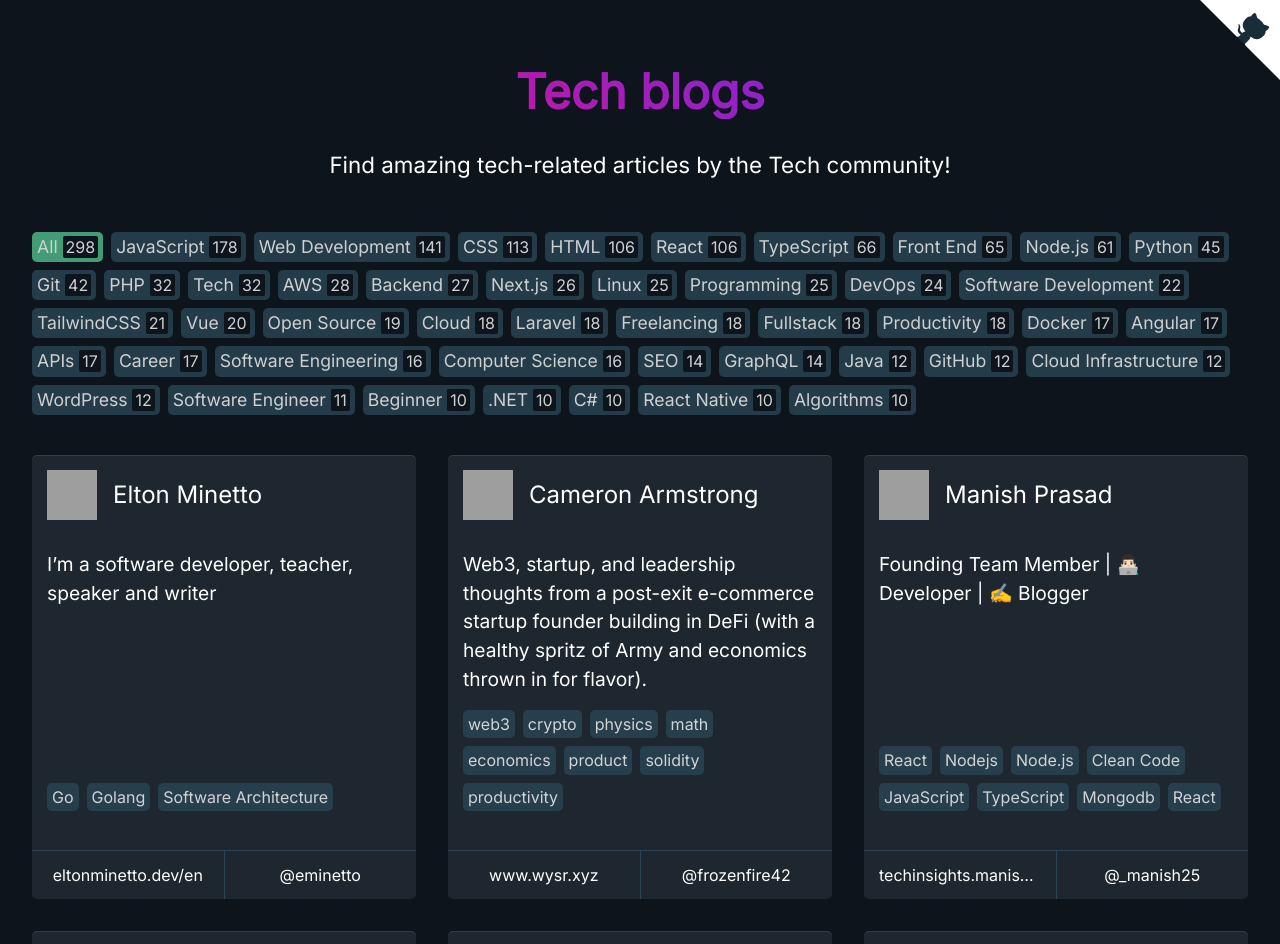
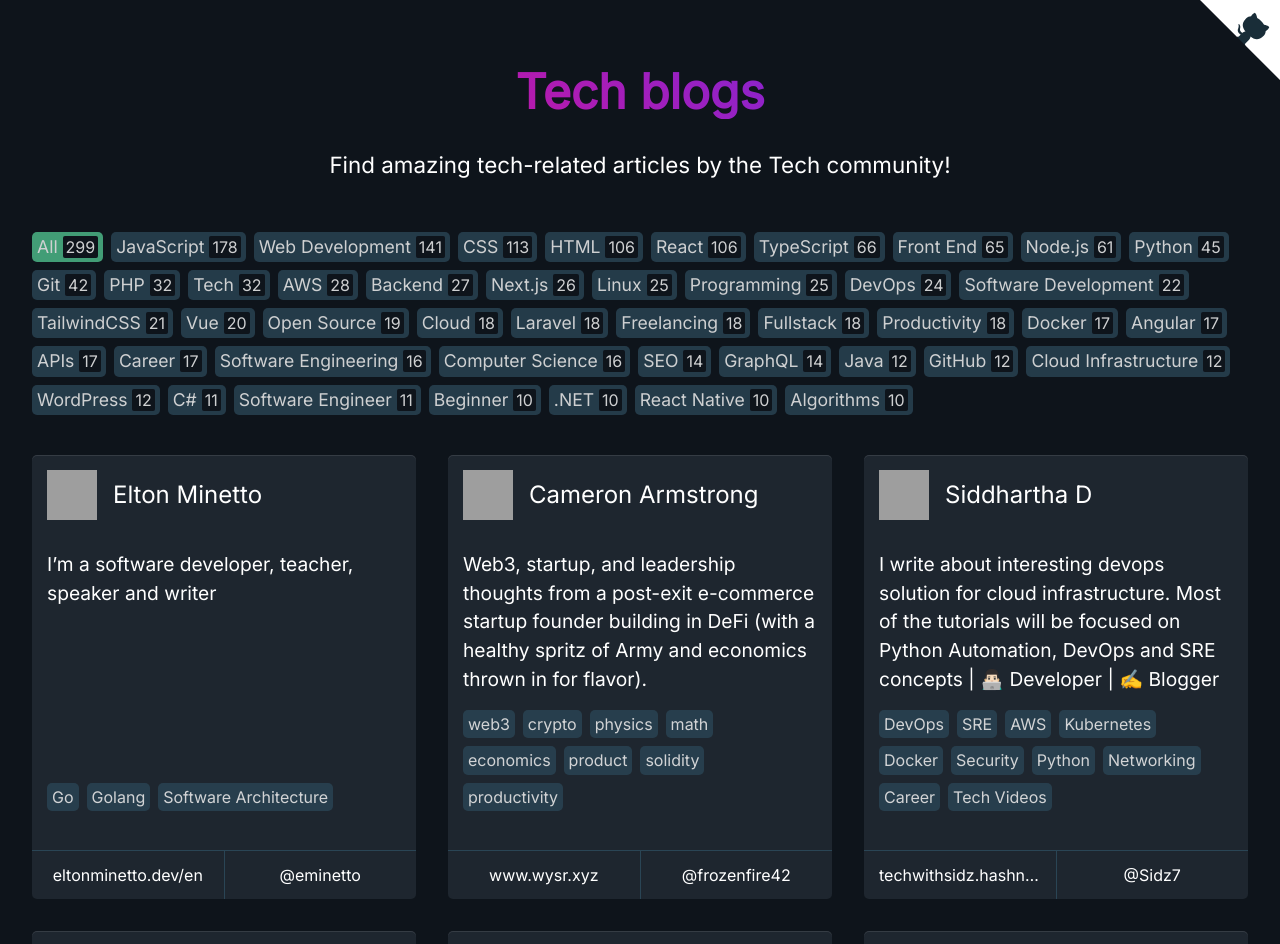
Before and after one commit to markodenic/awesome-tech-blogs, a Nuxt app: page /list in a window 1280 px wide. Shown: the top 944 px of the page. Built offline with nearby package versions, Linux system fonts and the light colour scheme; grey boxes are pictures that could not be loaded.

Commit message:
Added alp1n3.dev blog

```diff
--- a/data.js
+++ b/data.js
@@ -1007,6 +1007,20 @@
     ],
   },
   {
+    name: "alp1n3",
+    description:
+      "Security Consultant, focused on web application penetration testing and source code review.",
+    url: "https://alp1n3.dev",
+    tags: [
+      "Application Security",
+      "Development",
+      "Source Code Review",
+      "Go",
+      "C#",
+      "Penetration Testing",
+    ],
+  },
+  {
     name: 'Darek Kay',
     description: 'Hello, I’m a front-end developer and an accessibility advocate. I love sharing what I know through my blog, teaching and speaking at conferences.',
     url: 'https://darekkay.com/blog',
```
